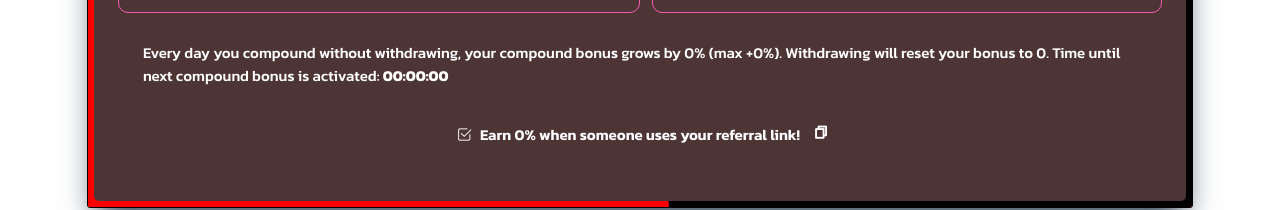
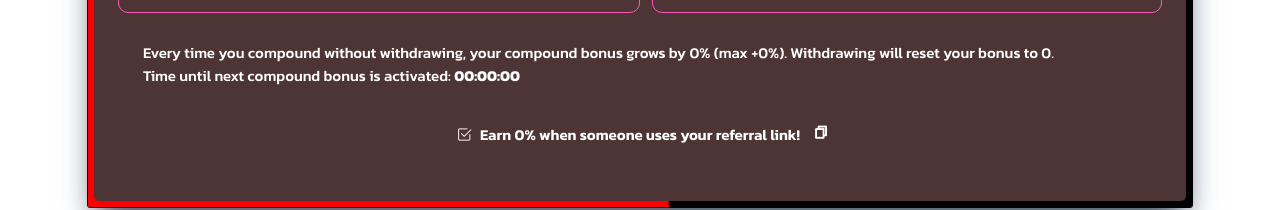
Before and after one commit to tradskie/avax-miner, a plain HTML site: page index.html in a window 1280 px wide. Shown: the part 2160-2370 px from the top of the page. Drawn offline with nearby package versions, Linux system fonts and the light colour scheme; a script that the page names is missing.

Commit message:
Update index.html

```diff
--- a/index.html
+++ b/index.html
@@ -417,9 +417,10 @@
             </div>
           </div>
         <div class="mt-1" style="padding: 25px; font-size: 15px; font-weight: 500;">
-          Every day you compound without withdrawing, your compound bonus grows by
+          Every time you compound without withdrawing, your compound bonus grows by
           <span id="compound-percent">0%</span>
           (max <span id="max-compound">+0%</span>). Withdrawing will reset your bonus to 0.
+	  <br>
           Time until next compound bonus is activated: <span style="font-weight: 700;" id="compound-timer">00:00:00</span>
         </div>
 		<div class="col-lg-12 referral-link">
```
